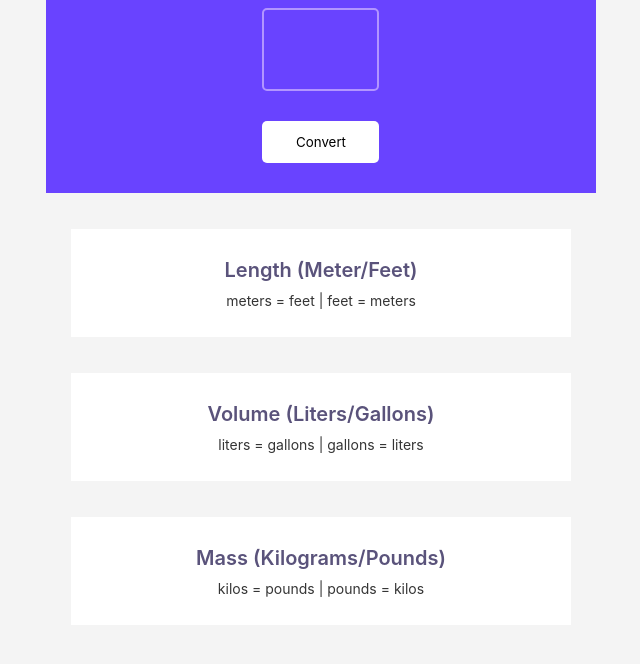
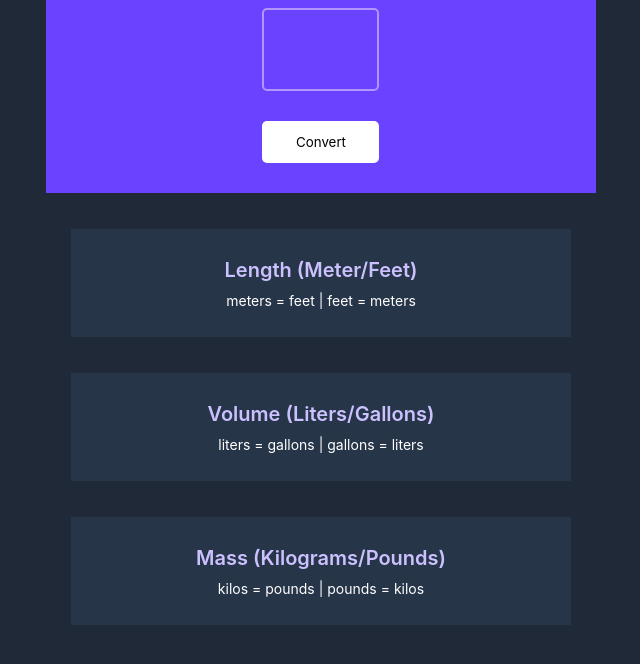
Before and after one commit to lioipu/unit-converter, a website built with Vite: page index.html in a window 1280 px wide. Shown: the part 92-756 px from the top of the page, without its empty margins (319-959 px from the left). Built offline with nearby package versions, Linux system fonts and the light colour scheme; a web font is replaced by a local one.

Commit message:
adding dark mode to webpage

```diff
--- a/index.css
+++ b/index.css
@@ -4,7 +4,8 @@
 
 body {
     margin: 0;
-    background-color: #F4F4F4;
+    /* background-color: #F4F4F4; */
+    background-color: #1F2937;
 }
 
 #main {
@@ -67,7 +68,8 @@ button {
     display: flex;
     flex-direction: column;
     margin: 36px auto;
-    background-color: white;
+    /* background-color: white; */
+    background-color: #273549;
     width: 500px;
     height: 108;
 
@@ -89,12 +91,14 @@ p {
 .title {
     font-weight: 600;
     font-size: 20px;
-    color: #5A537B;
+    /* color: #5A537B; */
+    color: #CCC1FF;
 }
 
 .content-convertion {
     font-weight: 400;
     font-size: 14px;
-    color: #353535;
+    /* color: #353535; */
+    color: #FFFFFF;
 
 }
```
